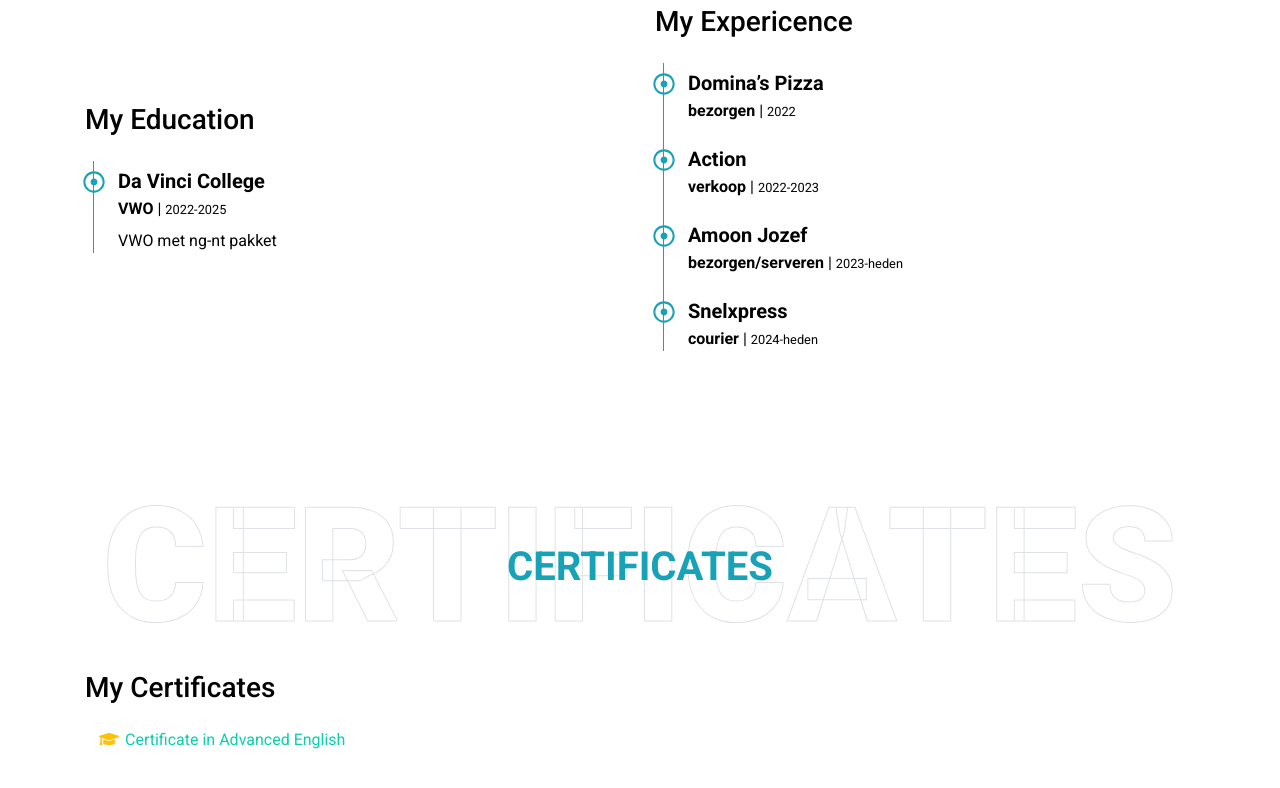
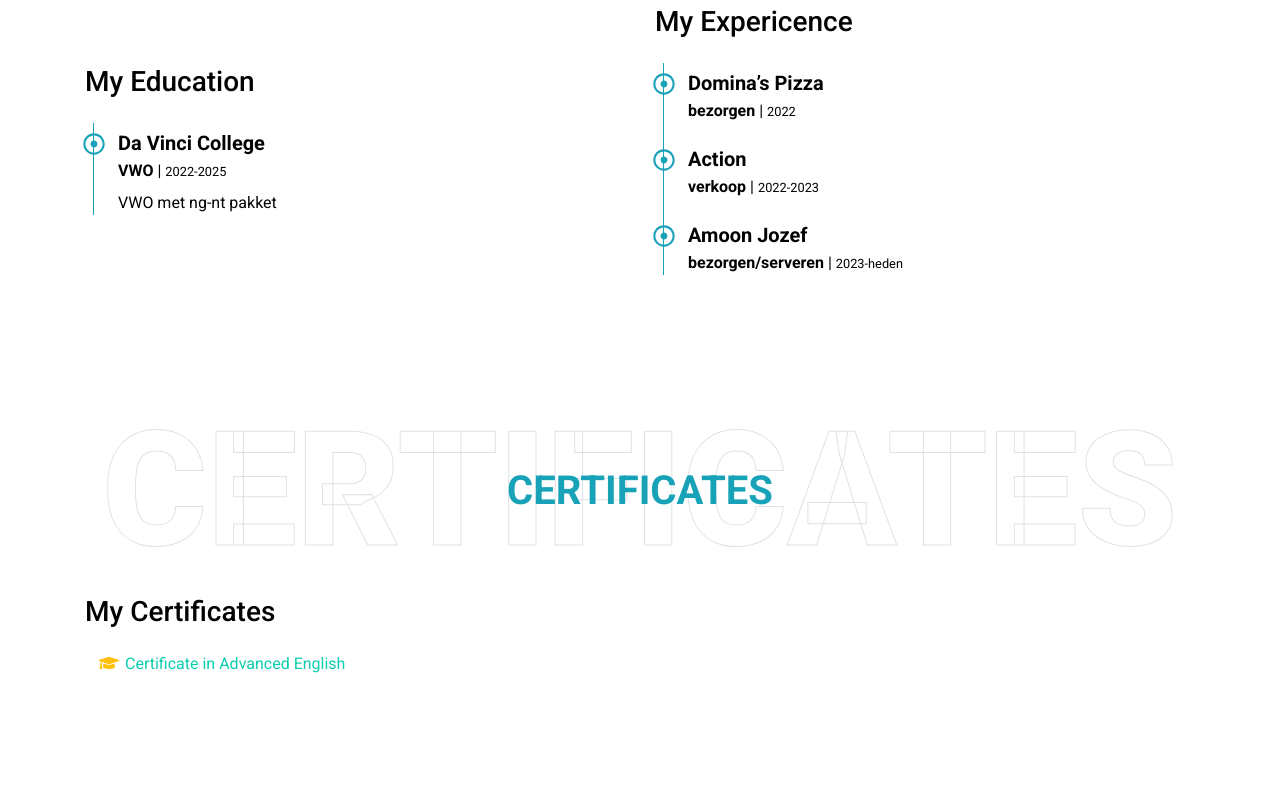
Before and after one commit to georgewahba/pietersportfolio, a plain HTML site: page index.html in a window 1280 px wide. Shown: the part 1943-2731 px from the top of the page. After the commit the page ends 2691 px from the top, so only its background shows below. Drawn offline with nearby package versions, Linux system fonts and the light colour scheme; a script that the page names is missing.

Commit message:
Update index.html

```diff
--- a/index.html
+++ b/index.html
@@ -123,11 +123,6 @@
                         <h5 class="font-weight-bold mb-1">Amoon Jozef</h5>
                         <p class="mb-2"><strong>bezorgen/serveren</strong> | <small>2023-heden</small></p>
                     </div>
-                    <div class="position-relative ex-me mb-4">
-                        <i class="far fa-dot-circle text-info position-absolute" style="top: 2px;left: -35px;  font-size: 22px;"></i>
-                        <h5 class="font-weight-bold mb-1">Snelxpress</h5>
-                        <p class="mb-2"><strong>courier</strong> | <small>2024-heden</small></p>
-                    </div>
                 </div>
             </div>
         </div>
```
